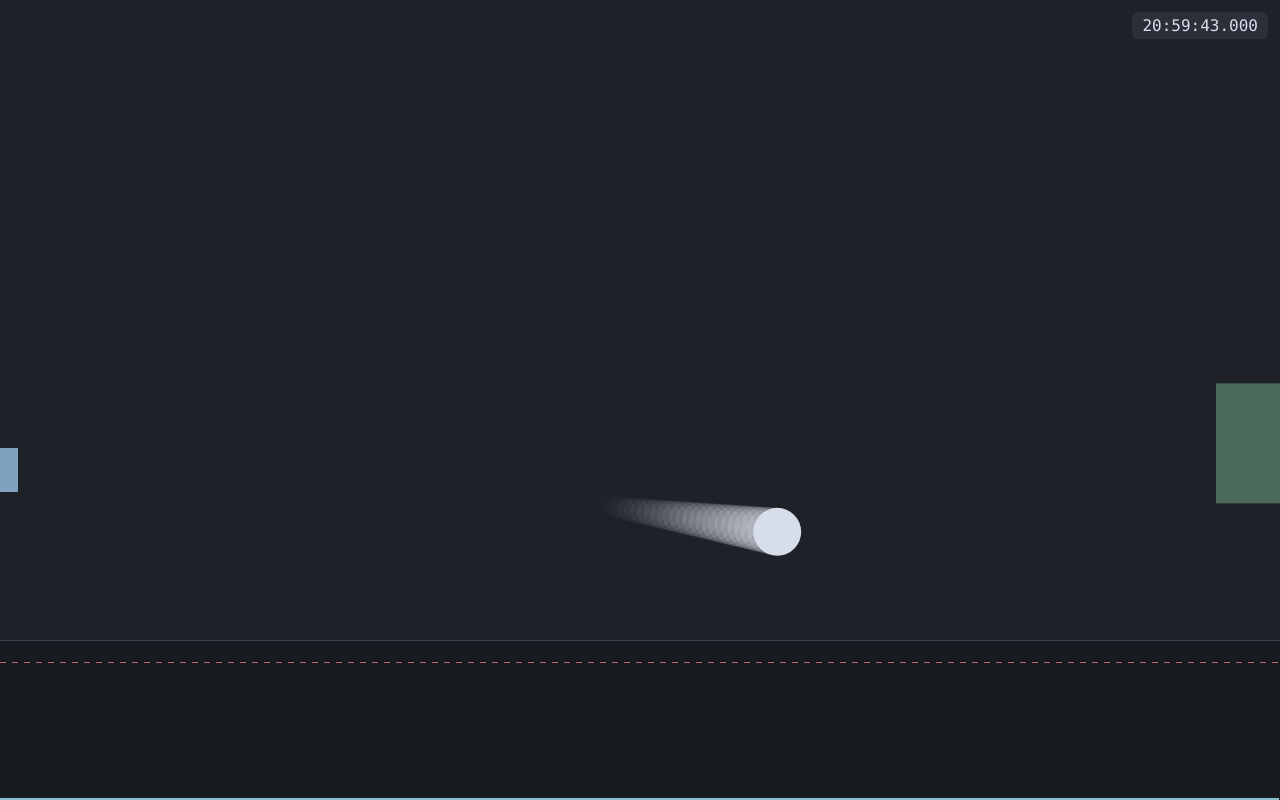
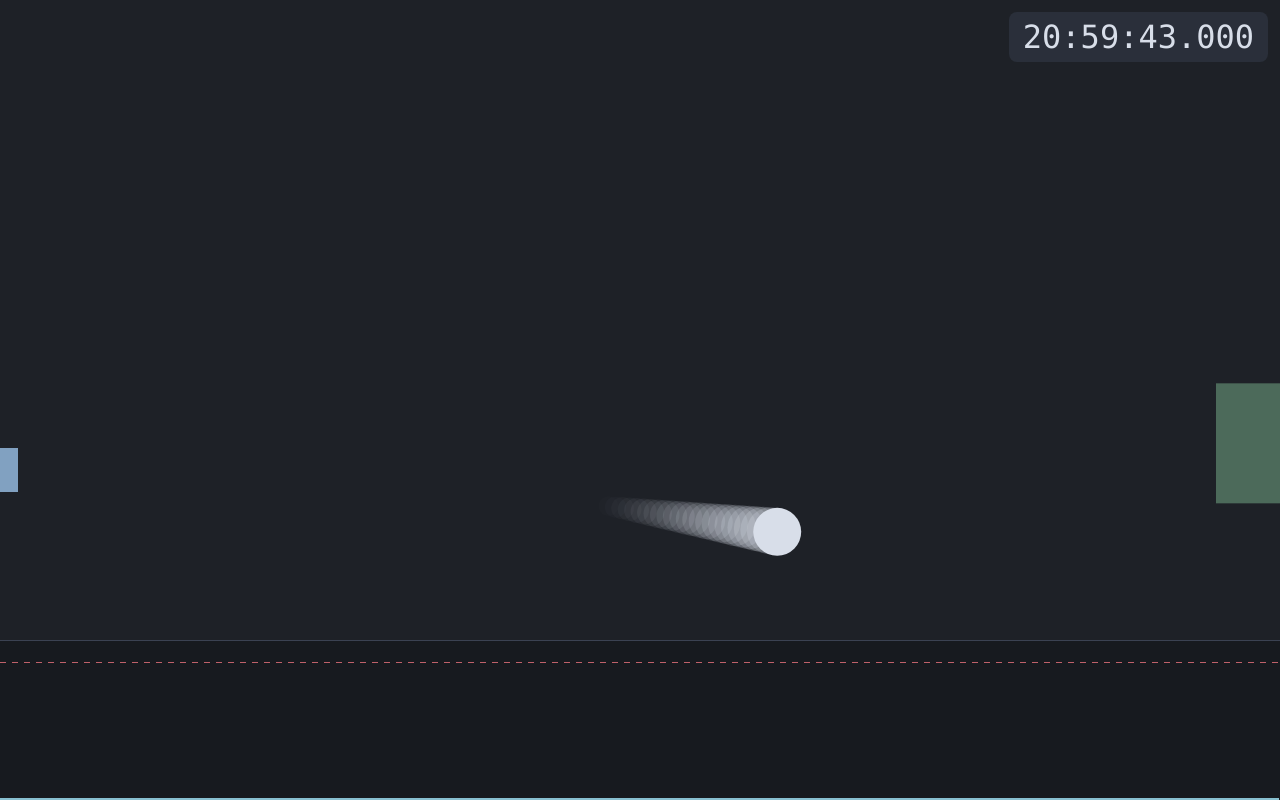
Before and after one commit to jborch/simulator-ball, a website built with Vite: page index.html in a window 1280 px wide. Built offline with nearby package versions, Linux system fonts and the light colour scheme.

Commit message:
Enhance clock styling with improved padding, border radius, and font size

```diff
--- a/src/style.css
+++ b/src/style.css
@@ -65,11 +65,11 @@ body {
   position: fixed;
   top: 12px;
   right: 12px;
-  padding: 4px 10px;
-  border-radius: 6px;
+  padding: 6px 14px;
+  border-radius: 8px;
   background: rgba(46, 52, 64, 0.75);
   font-family: ui-monospace, Consolas, monospace;
-  font-size: 16px;
+  font-size: 32px;
   font-variant-numeric: tabular-nums;
   pointer-events: none;
   user-select: none;
```
